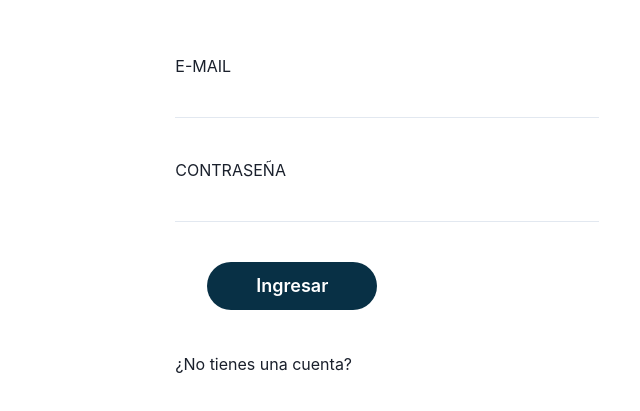
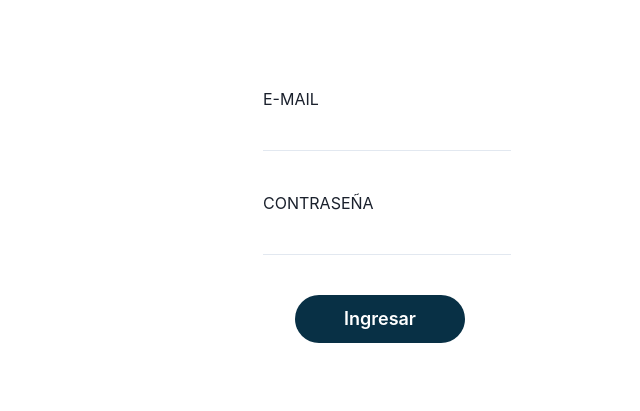
Before and after one commit to AndresHense/gearthlogic-challenge, a React (Vite) app: page / in a window 1280 px wide. Shown: the part 185-596 px from the top of the page, without its empty margins (253-893 px from the left). Built offline with nearby package versions, Linux system fonts and the light colour scheme.

Commit message:
delete stuff

```diff
--- a/src/screens/LoginScreen.tsx
+++ b/src/screens/LoginScreen.tsx
@@ -80,22 +80,6 @@ const LoginScreen = () => {
           >
             Ingresar
           </Button>
-          <Stack direction={{ base: 'column', xl: 'row' }}>
-            <Text textStyle='h3'>
-              ¿No tienes una cuenta?
-              <Link
-                as={ReactLink}
-                to='/register'
-                color='white'
-                fontSize='lg'
-                _hover={{ color: 'black' }}
-                fontStyle='italic'
-              >
-                {' '}
-                Crea una nueva cuenta aqui
-              </Link>
-            </Text>
-          </Stack>
         </VStack>
       </form>
     </VStack>
```
